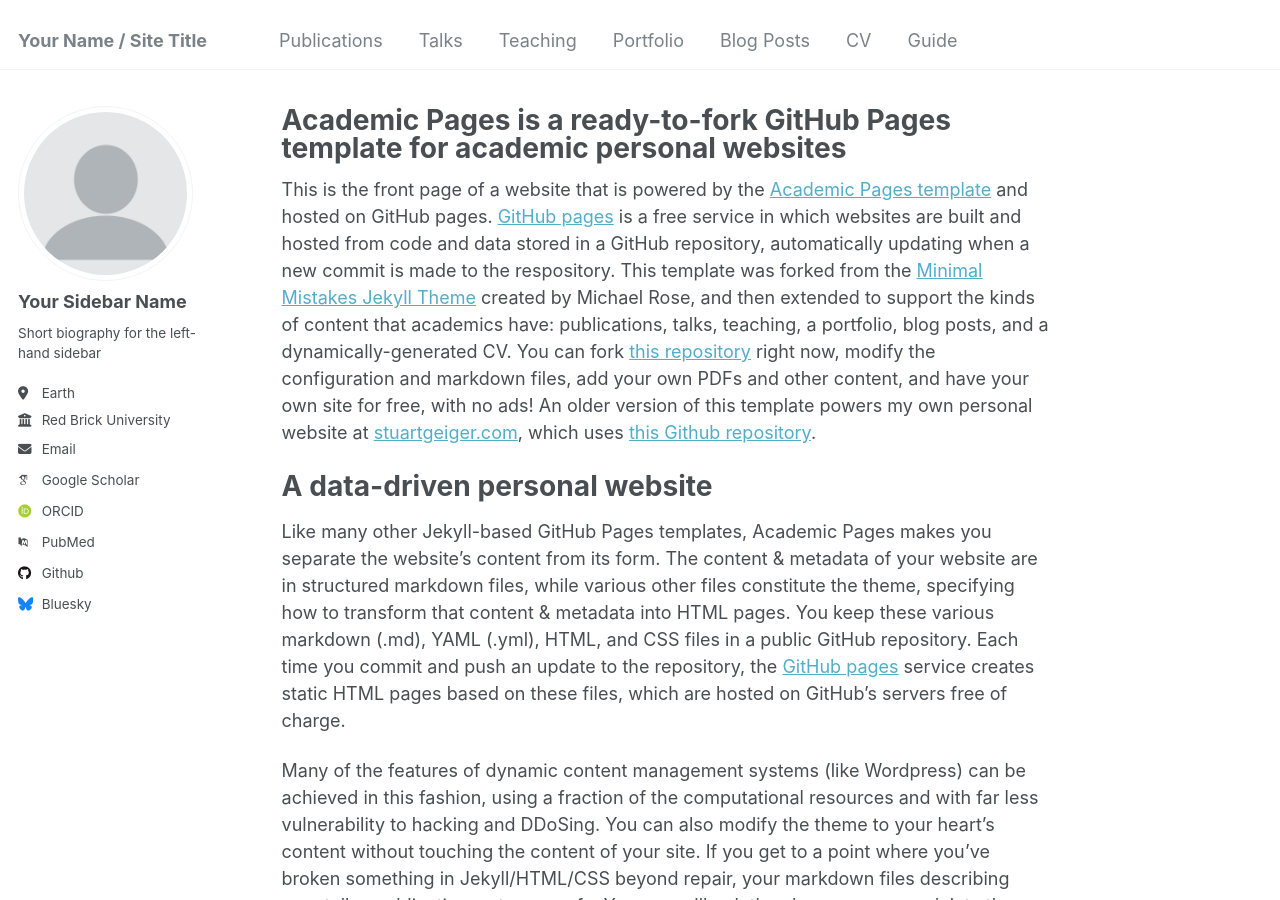
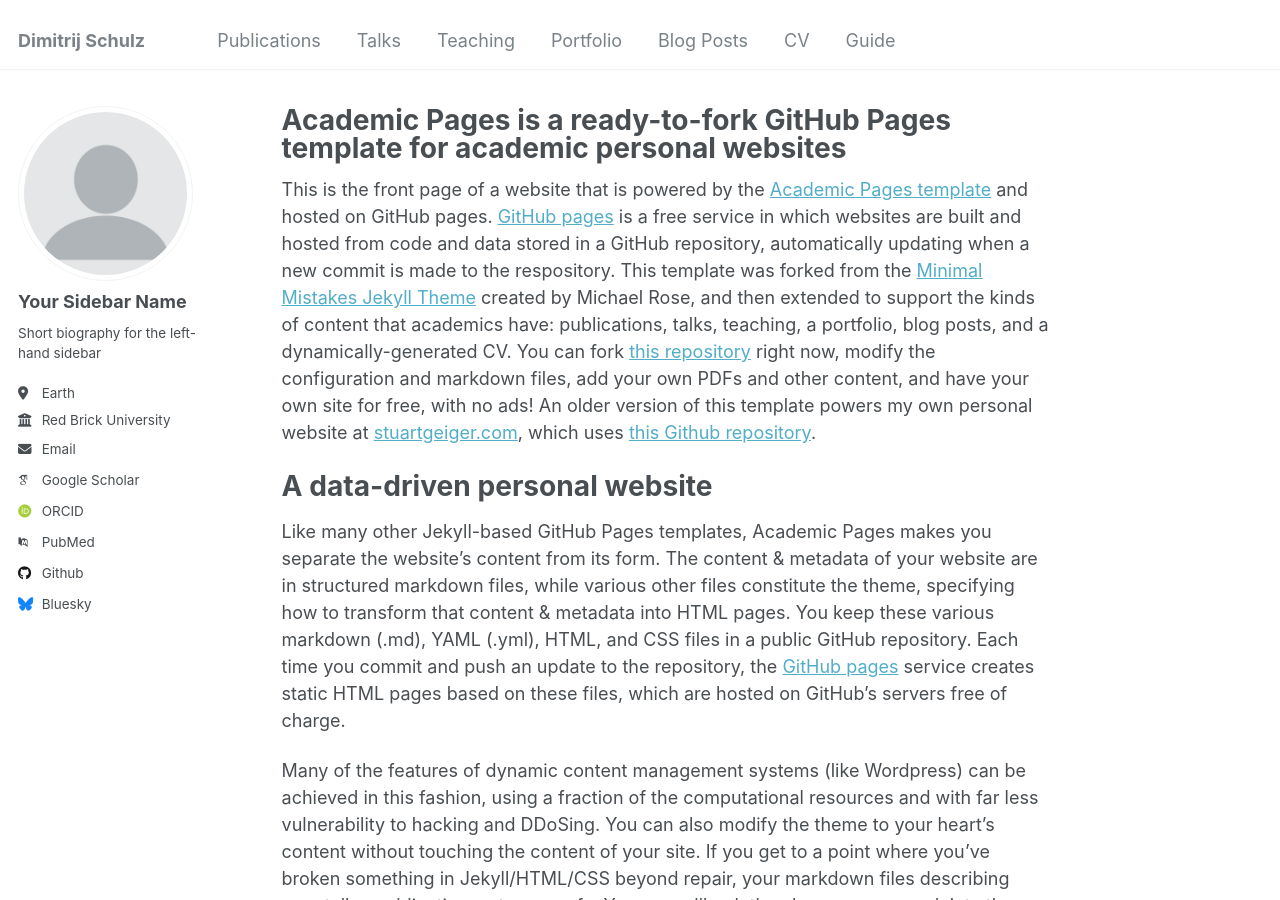
Before and after one commit to dmtschulz/dmtschulz.github.io, a Jekyll site: the page built from _pages/about.md, in a window 1280 px wide and 900 px high. Built offline with Jekyll 4.4.1, drawn with Linux system fonts in a browser that asks for light colours; some web fonts are replaced.

Commit message:
change name

```diff
--- a/_config.yml
+++ b/_config.yml
@@ -8,7 +8,7 @@
 
 # Basic Site Settings
 locale                   : "en-US"
-title                    : "Your Name / Site Title"
+title                    : "Dimitrij Schulz"
 title_separator          : "-"
 name                     : &name "Your Name"
 description              : &description "personal description"
```
